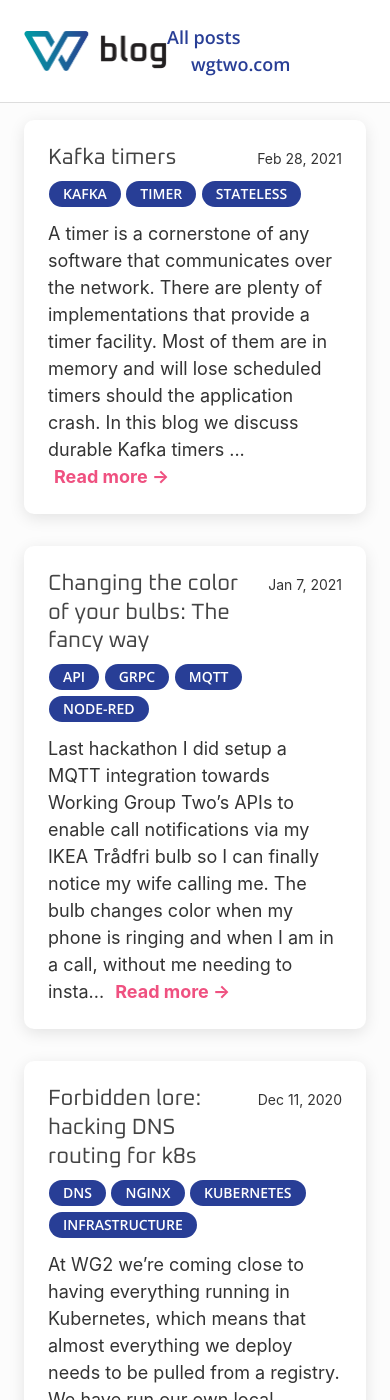
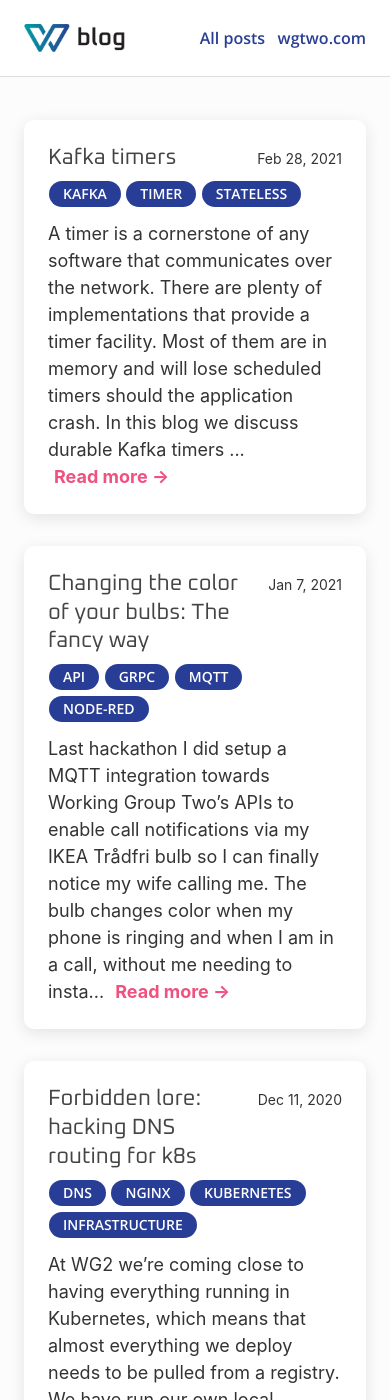
Before and after one commit to working-group-two/engineering-blog, a Jekyll site: the page built from pages/index.md, in a window 390 px wide and 1400 px high. Built offline with Jekyll 4.4.1, drawn with Linux system fonts in a browser that asks for light colours; nearby versions of some CDN libraries.

Commit message:
[hackday] Fix mobile header

```diff
--- a/_sass/_frame.scss
+++ b/_sass/_frame.scss
@@ -20,20 +20,24 @@ header.page-header {
   background: #fff;
   padding: 24px 0;
   border-bottom: 1px solid #ddd;
+
   .width-limit {
     display: flex;
     justify-content: space-between;
     align-items: center;
   }
+
   img {
     max-height: 40px;
   }
+
   nav {
     a {
       font-family: 'Open Sans', sans-serif;
       font-weight: 600;
       font-size: 18px;
       padding: 24px 0;
+
       + a {
         margin-left: 24px;
       }
@@ -53,8 +57,25 @@ header.page-header {
   background: #f7f7f7;
   color: #444444;
   padding: 24px;
+
   a {
     color: inherit;
     text-decoration: underline;
   }
 }
+
+@media(max-width: 639px) {
+  header.page-header {
+    nav a {
+      font-size: 16px;
+
+      + a {
+        margin-left: 8px;
+      }
+    }
+
+    img {
+      max-height: 28px;
+    }
+  }
+}
```
